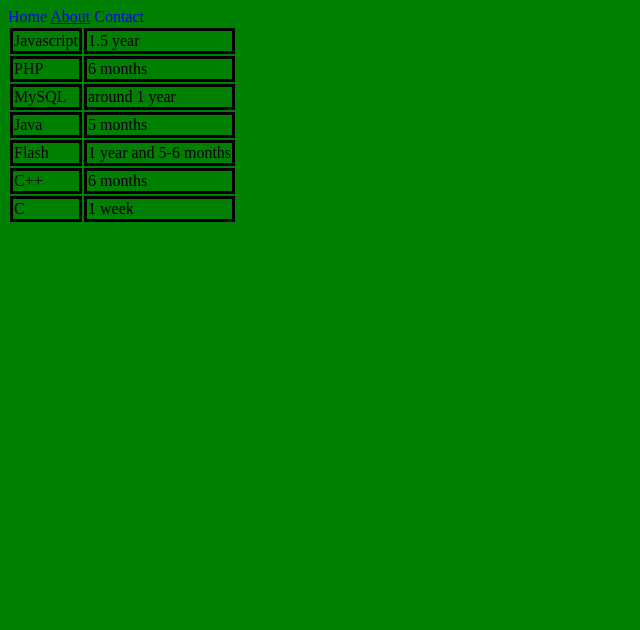
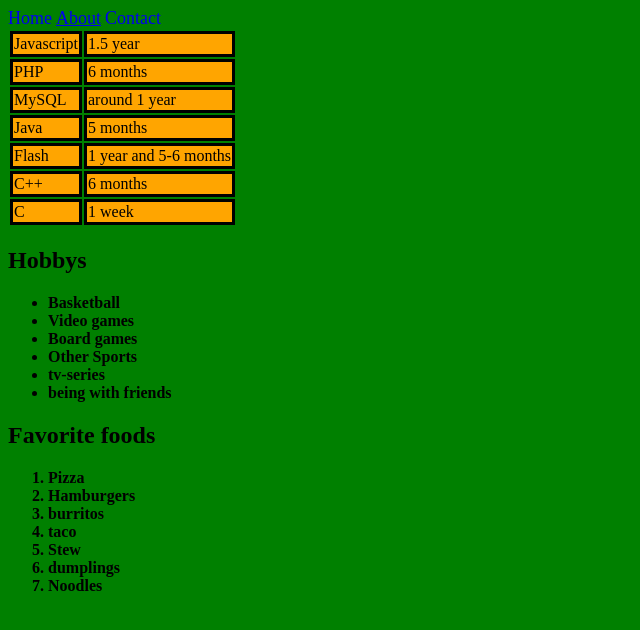
Before and after one commit to SpruteLars/Maolsen, a PHP site: page /Maolsen/CST336/labs/about.html in a window 1280 px wide. Shown: the top 630 px of the page, without its empty margins (0-640 px from the left). Run offline with PHP 8.4, Linux system fonts and the light colour scheme.

Commit message:
final commit lab1

```diff
--- a/Maolsen/CST336/labs/about.html
+++ b/Maolsen/CST336/labs/about.html
@@ -55,5 +55,26 @@
                      <td class="border">1 week </td>
                 </tr>
             </table>
+            <h2>Hobbys</h2>
+            <ul>
+                <li>Basketball</li>
+                <li>Video games</li>
+                <li>Board games</li>
+                <li>Other Sports</li>
+                <li>tv-series</li>
+                <li>being with friends</li>
+            </ul>
+            <h2>Favorite foods</h2>
+            <ol>
+                <li>Pizza</li>
+                <li>Hamburgers</li>
+                <li>burritos</li>
+                <li>taco</li>
+                <li>Stew</li>
+                <li>dumplings</li>
+                <li>Noodles</li>
+
+            </ol>
+
     </body>
 </html>
--- a/Maolsen/CST336/labs/style.css
+++ b/Maolsen/CST336/labs/style.css
@@ -15,8 +15,21 @@ aside {
 }
 .border {
     border-style:  Solid;
+    background-color: orange;
 
 }
 nav a:hover{
     font-size: 24px
 }
+nav a{
+    transition: 2s;
+    font-size: 18px;
+}
+
+li {
+    font-weight: bold;
+}
+
+iframe {
+    text-align: center;
+}
```
Also changed, not shown: Maolsen/CST336/labs/contact.html (+6 -2 lines), Maolsen/CST336/labs/index.php (+9 -3 lines).
